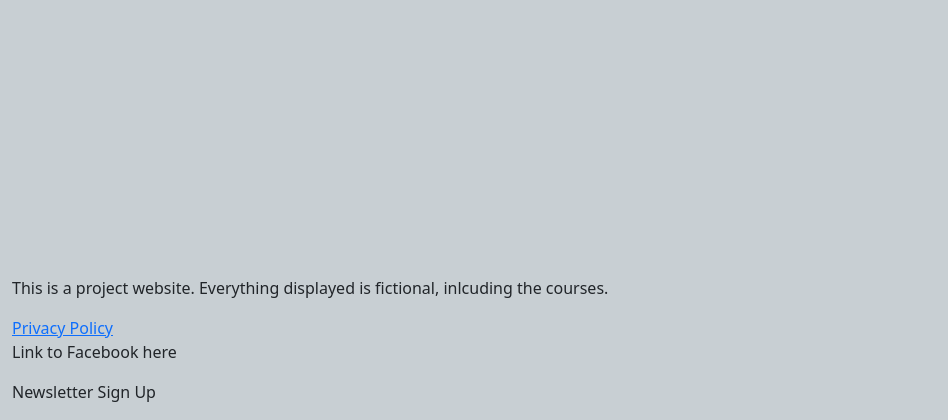
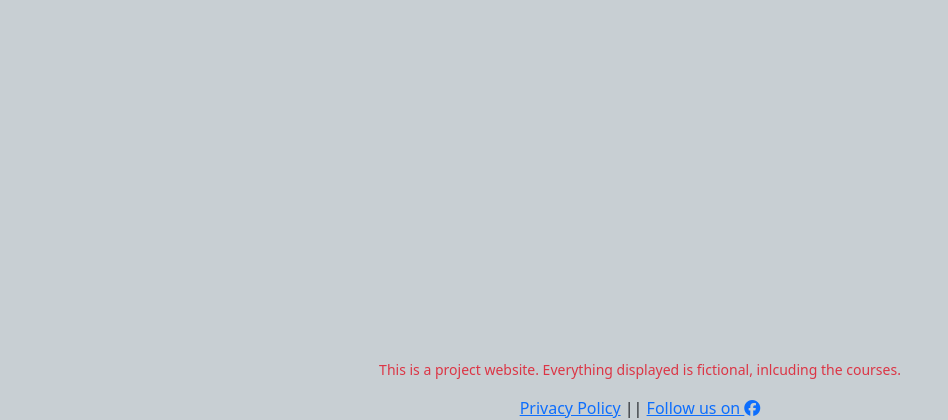
Before and after one commit to JulianeGampe/language-school, a Django app: page /bag/ in a window 1280 px wide. Shown: the part 380-800 px from the top of the page, without its empty margins (0-948 px from the left). Run offline with Django 3.2, Linux system fonts and the light colour scheme; the visitor is signed in with stand-in values (Sample User, id 1); parts of the project's set-up code (start-up, migrations or seed data) failed here and were passed over; some libraries are stand-ins or nearby versions.

Commit message:
Rearrange the footer

```diff
--- a/templates/base.html
+++ b/templates/base.html
@@ -111,23 +111,14 @@
     <!-- footer -->
     <footer class="container-fluid fixed-bottom">
         <div class="row">
-            <div class="col">
+            <div class="col text-center text-danger small">
                 <p>This is a project website. Everything displayed is fictional, inlcuding the courses.</p>
             </div>
         </div>
         <div class="row">
-            <div class="col">
+            <div class="col text-center">
                 <a href="https://www.privacypolicygenerator.info/live.php?token=w4ZOSGV91CUZIAyWZUArnAb1PUApjgaV" target="_blank">Privacy Policy</a>
-            </div>
-        </div>
-        <div class="row">
-            <div class="col">
-                <p>Link to Facebook here</p>
-            </div>
-        </div>
-        <div class="row">
-            <div class="col">
-                <p>Newsletter Sign Up</p>
+                || <a href="https://www.facebook.com" target="_blank" aria-label="Follow us on Facebook" rel="noopener">Follow us on <i class="fab fa-facebook"></i></a>
             </div>
         </div>
     </footer>
```
